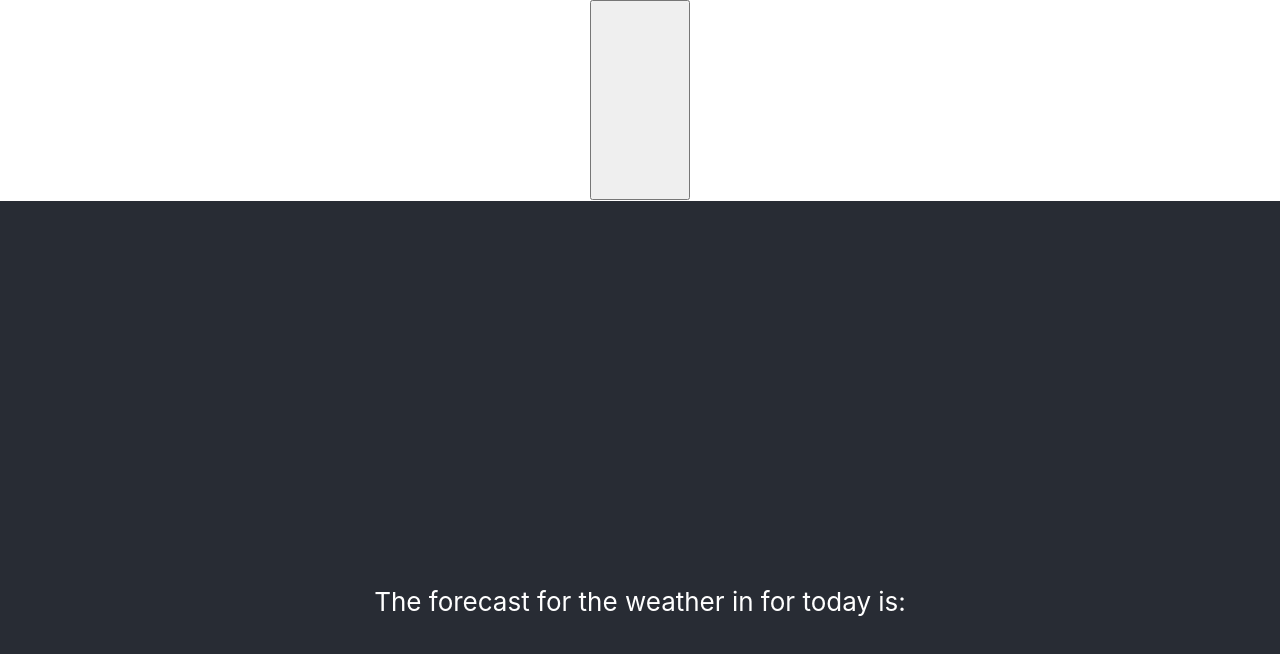
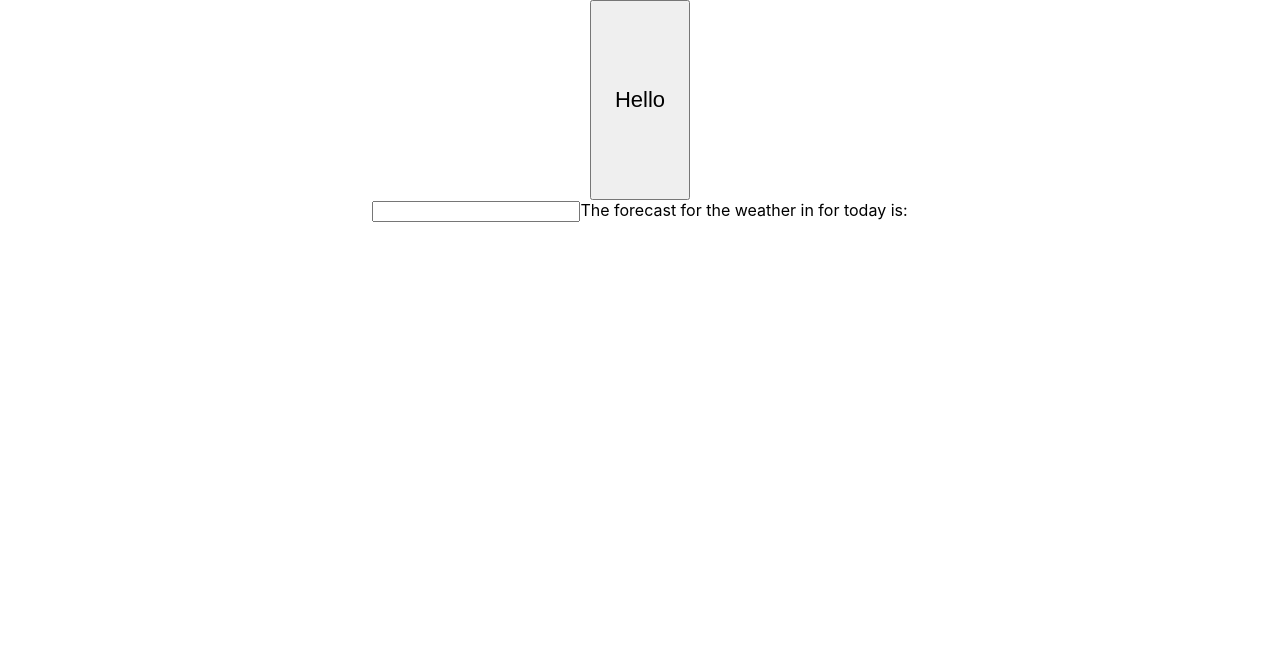
Before and after one commit to boersnot/weather_application, a React (Create React App) app: page / in a window 1280 px wide. Shown: the top 654 px of the page. Built offline with nearby package versions, Linux system fonts and the light colour scheme; no server answers.

Commit message:
added input

```diff
--- a/src/App.tsx
+++ b/src/App.tsx
@@ -3,6 +3,8 @@ import logo from './logo.svg';
 import './App.css';
 import axios from "axios"
 import {CustomButton} from './Components/Header'
+import {Div} from './Components/Header'
+import {Input} from './Components/Header'
 
 function App() {
 
@@ -20,12 +22,13 @@ function App() {
 
   return (
     <div className="App">
-      <CustomButton></CustomButton>
-      <header className="App-header">
+      <CustomButton>Hello</CustomButton>
+      <Div>
+      <Input></Input>
         The forecast for the weather in {location} for today is:
        {weather}
 
-      </header>
+      </Div>
 
 
     </div>
--- a/src/Components/Header.tsx
+++ b/src/Components/Header.tsx
@@ -4,4 +4,15 @@ export const CustomButton = styled.button`
 width:100px;
 padding: 0 100;
 height:200px;
+font-size:22px
 `
+
+
+export const Div = styled.div`
+margin: 20 100;
+
+`
+
+export const Input = styled.input`
+width: 200px;
+`
```
